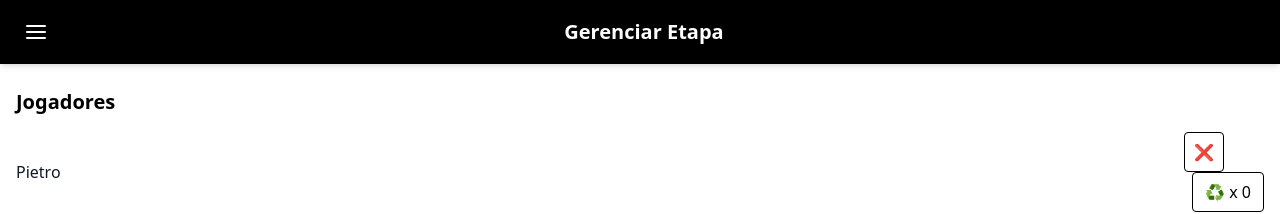
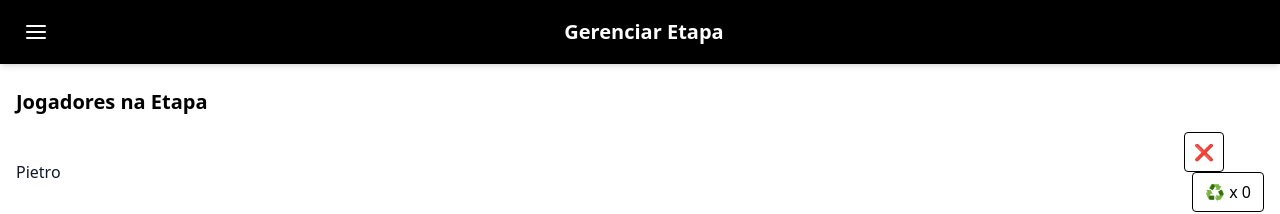
Before and after one commit to loboapps/com.grillo.apt, a React (Vite) app: page /gerenciar-etapa in a window 1280 px wide. Shown: the top 214 px of the page. Built offline with nearby package versions, Linux system fonts and the light colour scheme.

Commit message:
02 - manage etapa

```diff
--- a/src/main.tsx
+++ b/src/main.tsx
@@ -17,7 +17,6 @@ ReactDOM.createRoot(document.getElementById('root')!).render(
           <Route path="/admin" element={<Admin />} />
           <Route path="/config-etapa" element={<ConfigEtapa />} />
           <Route path="/gerenciar-etapa" element={<GerenciarEtapa />} />
-          <Route path="/cadastrar-usuarios" element={<div>Cadastrar Usuários</div>} />
         </Routes>
       </BrowserRouter>
     </AuthProvider>
--- a/src/pages/GerenciarEtapa.tsx
+++ b/src/pages/GerenciarEtapa.tsx
@@ -23,7 +23,7 @@ const GerenciarEtapa = () => {
 
       <div className="px-4 py-6">
         <div className="space-y-4">
-          <h2 className="text-xl font-bold mb-4">Jogadores</h2>
+          <h2 className="text-xl font-bold mb-4">Jogadores na Etapa</h2>
           {players.map((player, index) => (
             <div key={index} className="flex items-center justify-between border-b pb-2">
               <span className="text-gray-900">{player}</span>
```
